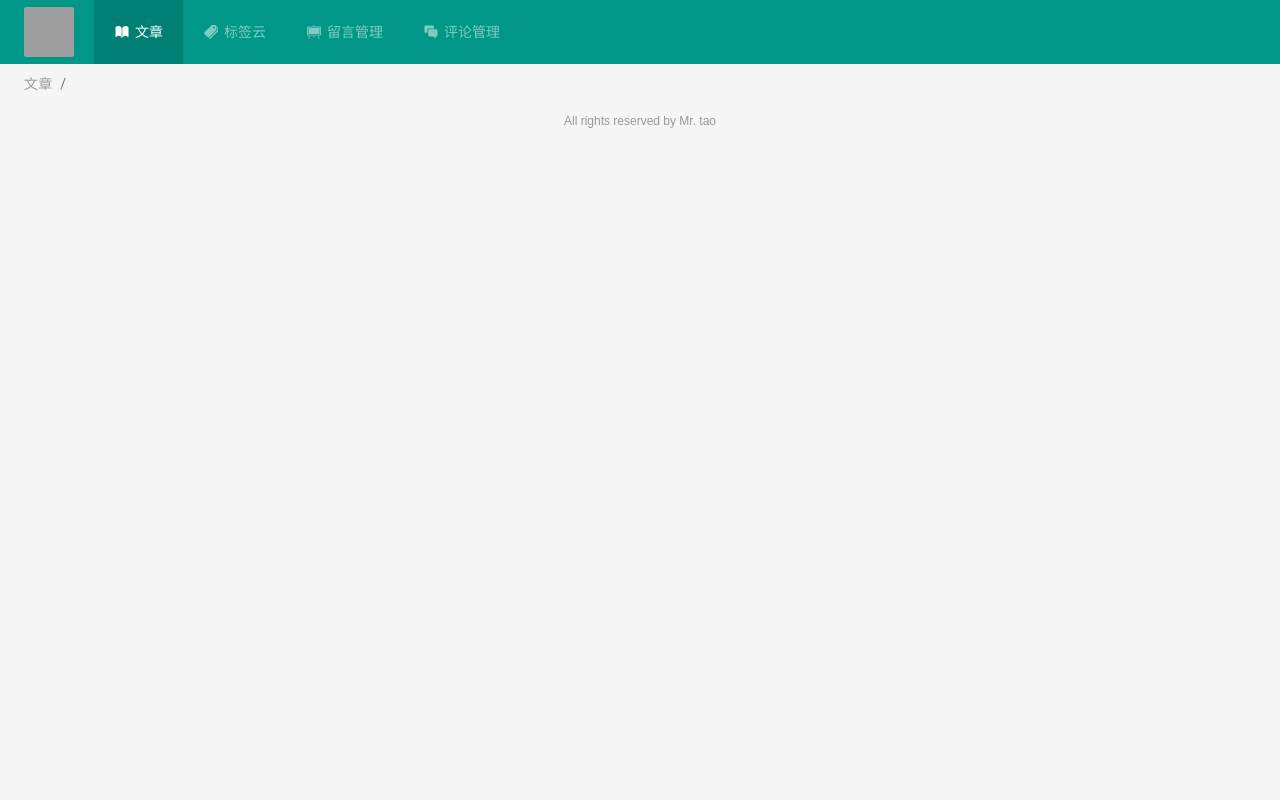
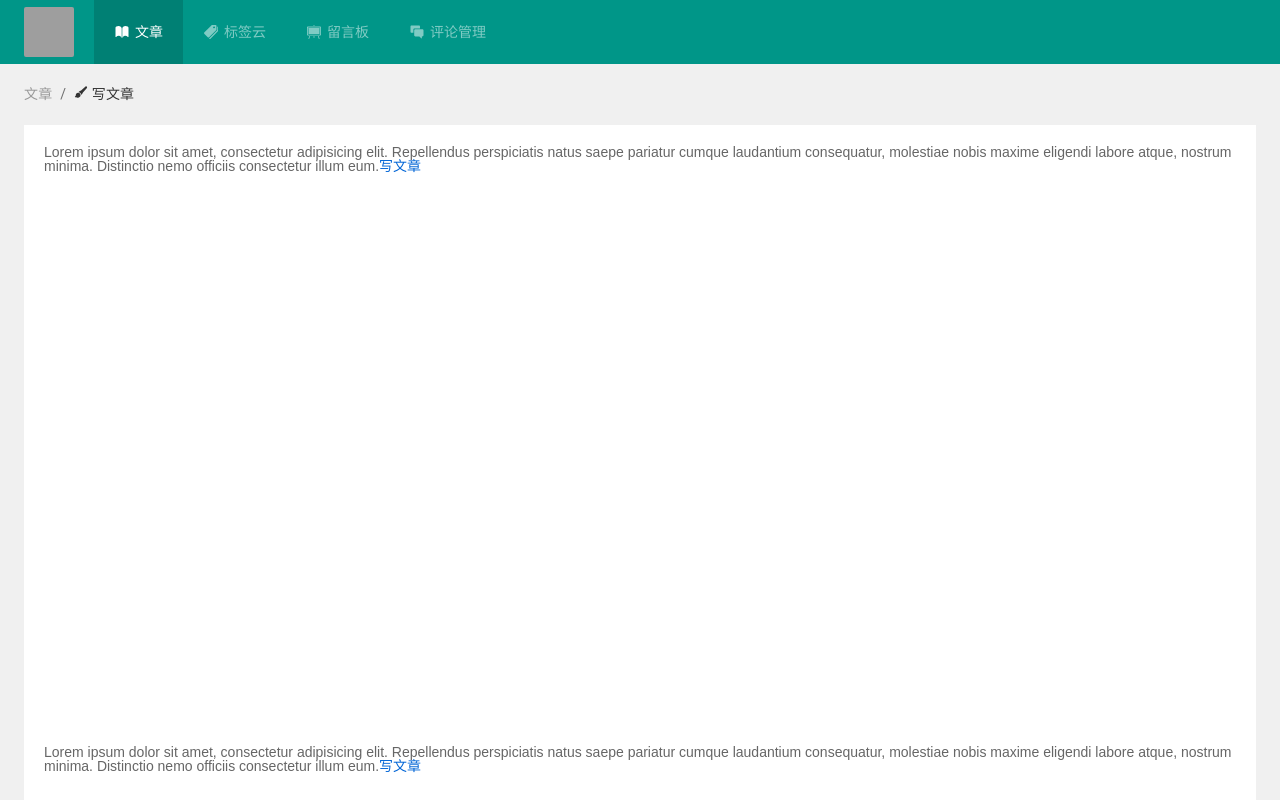
Before and after one commit to LitileXueZha/blog-admin, a React app: page /article/edit in a window 1280 px wide. Shown: the top 800 px of the page. Built offline with nearby package versions, Linux system fonts and the light colour scheme; grey boxes are pictures that could not be loaded.

Commit message:
chore: 样式优化

```diff
--- a/package.json
+++ b/package.json
@@ -37,6 +37,7 @@
     "@babel/preset-env": "^7.6.0",
     "@babel/preset-react": "^7.0.0",
     "autoprefixer": "^9.6.1",
+    "babel-eslint": "^10.0.3",
     "babel-loader": "^8.0.6",
     "babel-plugin-import": "^1.12.1",
     "copy-webpack-plugin": "^5.0.4",
--- a/src/Routes.jsx
+++ b/src/Routes.jsx
@@ -3,12 +3,15 @@ import { BrowserRouter, Route } from 'react-router-dom';
 
 import Layout from './components/Layout/index';
 import Index from './pages/index';
+import Article from './pages/article';
 
 export default function Routes() {
     return (
         <BrowserRouter>
             <Layout>
                 <Route path="/index" component={Index} />
+                <Route path="/article" component={Article} />
+                <Route path="/article/edit" component={Article} />
                 <Route path="/tag" component={Index} />
             </Layout>
         </BrowserRouter>
--- a/src/components/Layout/Nav.jsx
+++ b/src/components/Layout/Nav.jsx
@@ -31,7 +31,7 @@ function Nav(props) {
             <ButtonBase className={getActiveName('/msg')} component="div">
                 <Link to="/msg">
                     <ion-icon name="ios-easel" />
-                    留言管理
+                    留言板
                 </Link>
             </ButtonBase>
             <ButtonBase className={getActiveName('/comment')} component="div">
--- a/src/components/Layout/index.jsx
+++ b/src/components/Layout/index.jsx
@@ -6,10 +6,11 @@ import './index.less';
 import Nav from './Nav';
 
 const BREADCRUMB = {
-    article: '文章',
-    tag: '标签',
-    msg: '留言',
-    comment: '评论',
+    '/article': '文章',
+    '/article/edit': <><ion-icon name="ios-brush" /> 写文章</>,
+    '/tag': '标签',
+    '/msg': '留言',
+    '/comment': '评论',
 };
 
 function Layout(props) {
@@ -21,10 +22,10 @@ function Layout(props) {
             to += `/${path}`;
 
             if (index === paths.length - 1) {
-                return <span className="breadcrumb-item active">{BREADCRUMB[path]}</span>;
+                return <span className="breadcrumb-item active">{BREADCRUMB[to]}</span>;
             }
 
-            return <Link to={to} className="breadcrumb-item">{BREADCRUMB[path]}</Link>;
+            return <Link to={to} className="breadcrumb-item">{BREADCRUMB[to]}</Link>;
         });
     };
 
--- a/src/components/Layout/index.less
+++ b/src/components/Layout/index.less
@@ -50,7 +50,7 @@
 }
 
 .breadcrumb {
-    margin: @mainSpace 0 !important;
+    margin: @mainSpace*2 0 !important;
     font-size: 14px !important;
 
     .breadcrumb-item {
--- a/src/index.less
+++ b/src/index.less
@@ -1,16 +1,11 @@
 @import './assets/styles/reset.css';
 @import './assets/styles/variables.less';
-
-:root {
-    --mainColor: #009688;
-    --textSize: 14px;
-}
 
 body {
 	color: @textColor;
     font-size: @textSize;
 	font-family: @textFont;
-    background: #f5f5f5;
+    background: #f0f0f0;
 }
 
 // 相关文本属性
--- a/src/pages/article/index.jsx
+++ b/src/pages/article/index.jsx
@@ -1,10 +1,17 @@
 import React from 'react';
+import { Link } from 'react-router-dom';
 
-class Article extends React.Component {
+import './index.less';
+
+export default class Article extends React.Component {
+    state = {};
+
     render() {
         return (
             <div className="container">
-                ttt
+                Lorem ipsum dolor sit amet, consectetur adipisicing elit. Repellendus perspiciatis natus saepe pariatur cumque laudantium consequatur, molestiae nobis maxime eligendi labore atque, nostrum minima. Distinctio nemo officiis consectetur illum eum.
+
+                <Link to="/article/edit">写文章</Link>
             </div>
         );
     }
--- /dev/null
+++ b/src/pages/article/index.less
@@ -0,0 +1,5 @@
+.container {
+    min-height: 600px;
+    padding: 20px;
+    background: #fff;
+}
--- a/webpack/index.js
+++ b/webpack/index.js
@@ -20,6 +20,7 @@ module.exports = {
     path: PATH_DIST,
     // conenthash 可在英文最新版看到，移除了 manifest.json
     filename: IS_PROD ? 'js/[name]-[contenthash].js' : 'js/[name].js',
+    publicPath: '/',
   },
   module: { rules: loaders },
   plugins: [
```
Also changed, not shown: .eslintrc.json.
